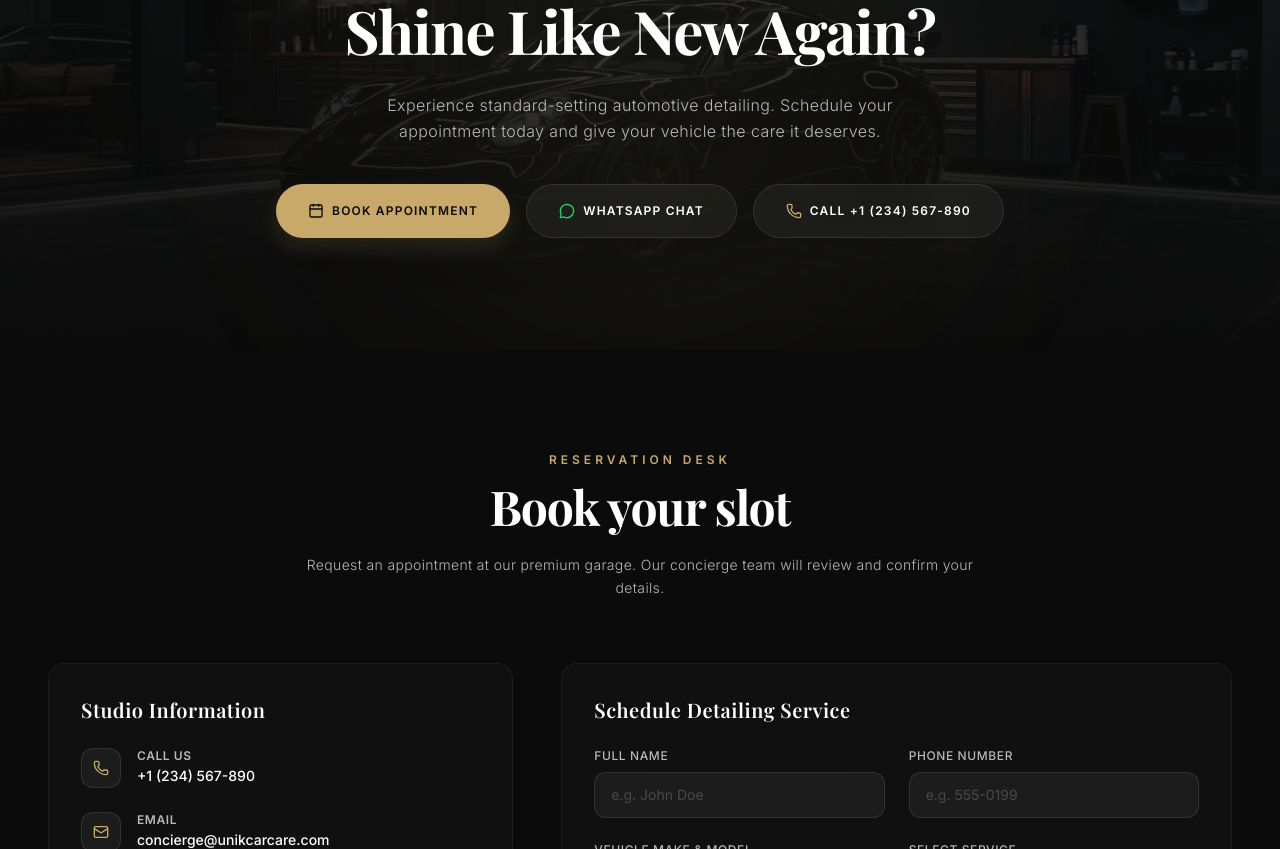
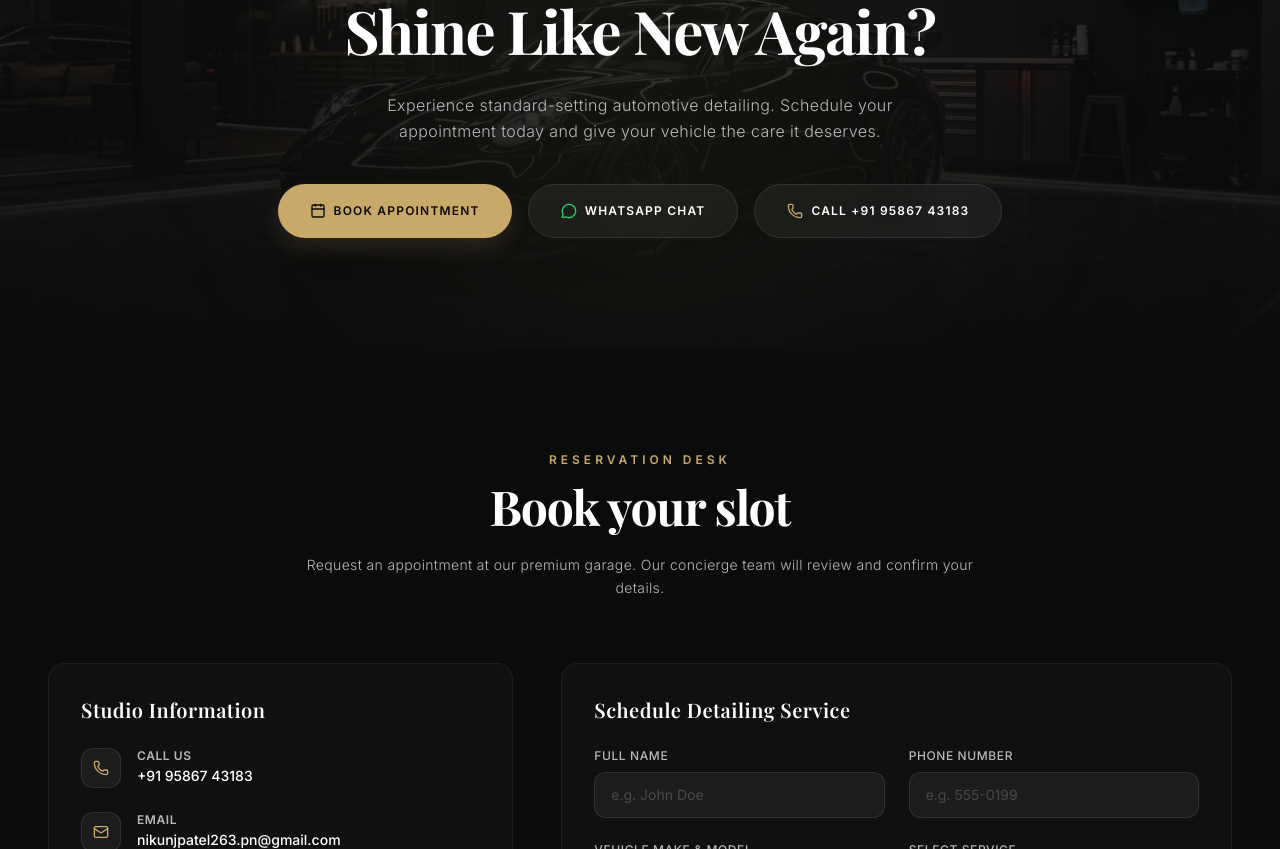
Before and after one commit to viral-since-2001/unik, a React (Vite) app: page / in a window 1280 px wide. Shown: the part 11151-12000 px from the top of the page. Built offline with nearby package versions, Linux system fonts and the light colour scheme; a web font is replaced by a local one.

Commit message:
Update contact configs with client phone (+91 95867 43183) and email (nikunjpatel263.pn@gmail.com)

```diff
--- a/src/data/siteData.js
+++ b/src/data/siteData.js
@@ -10,9 +10,9 @@ import foamWashImg from '../assets/images/foam_wash.jpg';
 
 // Centralized Business Contact details
 export const contactInfo = {
-  phone: "+1 (234) 567-890",
-  phoneRaw: "1234567890",
-  email: "concierge@unikcarcare.com",
+  phone: "+91 95867 43183",
+  phoneRaw: "919586743183",
+  email: "nikunjpatel263.pn@gmail.com",
   address: "100 Luxury Avenue, Suite A, Beverly Hills, CA 90210",
   hours: "Monday - Saturday: 8:00 AM - 6:00 PM\nSunday: Closed (By Appointment Only)",
   whatsappMsg: "Hi Unik Car Care, I'm interested in booking a luxury detailing package. Please share details.",
```
